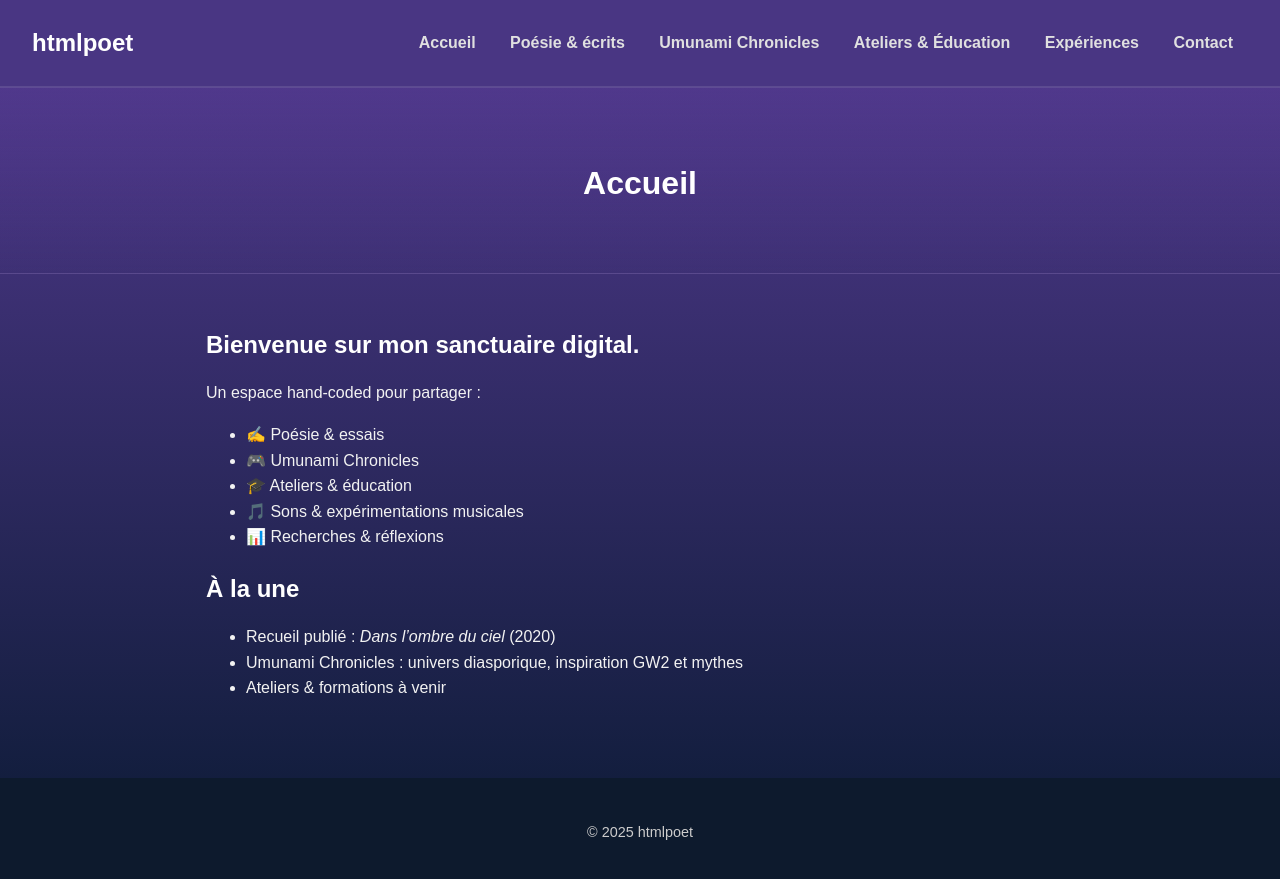
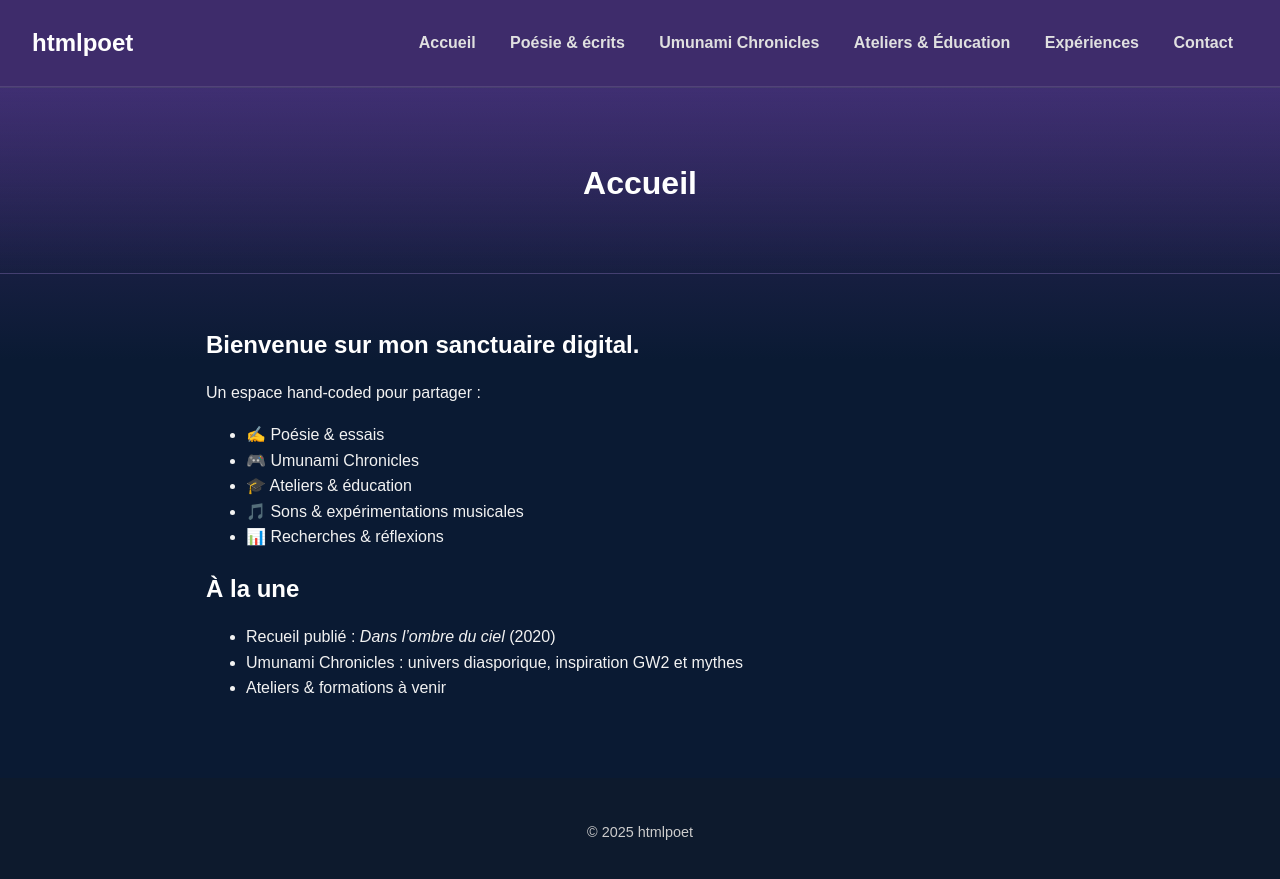
Before and after one commit to htmlpoet/htmlpoet.github.io, a Jekyll site: the page built from index.html, in a window 1280 px wide. Shown: the top 879 px of the page. Built offline with Jekyll 4.4.1, drawn with Linux system fonts in a browser that asks for light colours; the list of posts is cut into pages by our own code.

Commit message:
multiple

```diff
--- a/css/style.css
+++ b/css/style.css
@@ -1,13 +1,9 @@
 /* --- STYLES GÉNÉRAUX --- */
 /* Applique le dégradé à la page entière */
 html {
-  /* 1. On définit le dégradé comme une image de fond */
-  background-image: linear-gradient(180deg, #543a91 0%, #0a1a33 100%);
-
-  /* 2. On empêche le dégradé de se répéter */
+  /* On commence avec un violet plus sombre et la transition se termine plus tôt (à 40% de la hauteur de l'écran) */
+  background-image: linear-gradient(180deg, #3E2C6B 0%, #0a1a33 40vh);
   background-repeat: no-repeat;
-
-  /* 3. On définit une couleur de fond de secours */
   background-color: #0a1a33;
 }
 
@@ -68,14 +64,26 @@
   margin-bottom: 0.5em;
 }
 
+/* 1. L'état de base de TOUS les liens */
 a {
-  color: #c9a3ff;
+  color: #c9a3ff; /* Votre couleur de lien violette */
   text-decoration: none;
-  transition: color 0.3s ease;
+  letter-spacing: normal; /* L'espacement par défaut des lettres */
+
+  /* On prépare la transition pour qu'elle soit douce */
+  transition: color 0.3s ease, letter-spacing 0.3s ease;
 }
 
+/* 2. L'état de survol pour TOUS les liens (la couleur change partout) */
 a:hover {
-  color: #ffb6c1;
+  color: #ffb6c1; /* Votre couleur de survol rose */
+}
+
+/* 3. L'effet d'espacement au survol, UNIQUEMENT sur les écrans larges (desktop) */
+@media (min-width: 769px) {
+  a:hover {
+    letter-spacing: 1px; /* Les lettres s'écartent légèrement */
+  }
 }
 
 /* --- HEADER PRINCIPAL & NAVIGATION --- */
@@ -87,7 +95,7 @@
   align-items: center;
   padding: 1.5em 2em;
   border-bottom: 1px solid rgba(255, 255, 255, 0.1);
-  background-color: #493683;
+  background-color: #3E2C6B;
   /* <-- LA LIGNE À AJOUTER */
 }
 
@@ -211,6 +219,23 @@
   background-color: rgba(255, 255, 255, 0.06);
   border-color: #c9a3ff;
   /* La couleur de vos liens pour le survol */
+}
+
+/* On définit une couleur de bordure spécifique pour chaque tag au survol */
+.post-list li.tag-poesie a:hover {
+  border-color: #8a79a8; /* Violet poésie */
+}
+
+.post-list li.tag-essai a:hover {
+  border-color: #a89a79; /* Jaune-brun essai */
+}
+
+.post-list li.tag-meditation a:hover {
+  border-color: #79a8a1; /* Vert d'eau méditation */
+}
+
+.post-list li.tag-fragment a:hover {
+  border-color: #798aa8; /* Bleu-gris fragment */
 }
 
 /* On ajuste les styles des éléments à l'intérieur de la carte */
```
